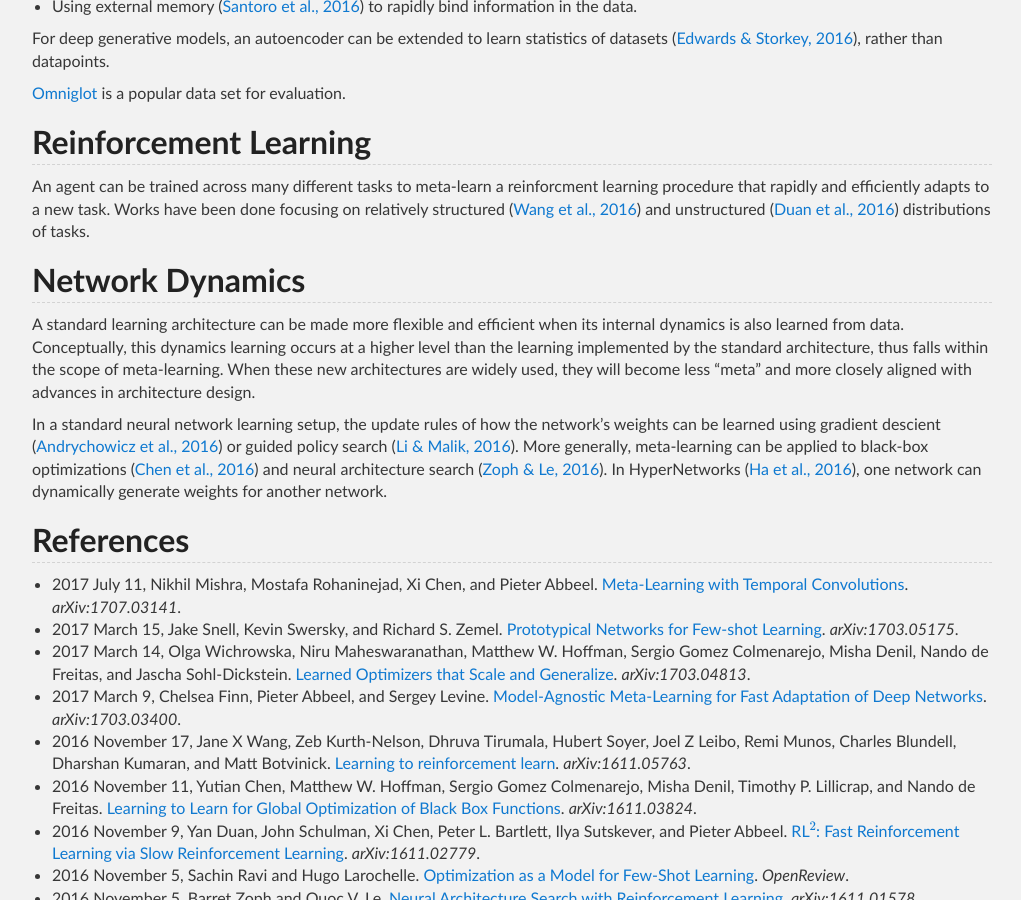
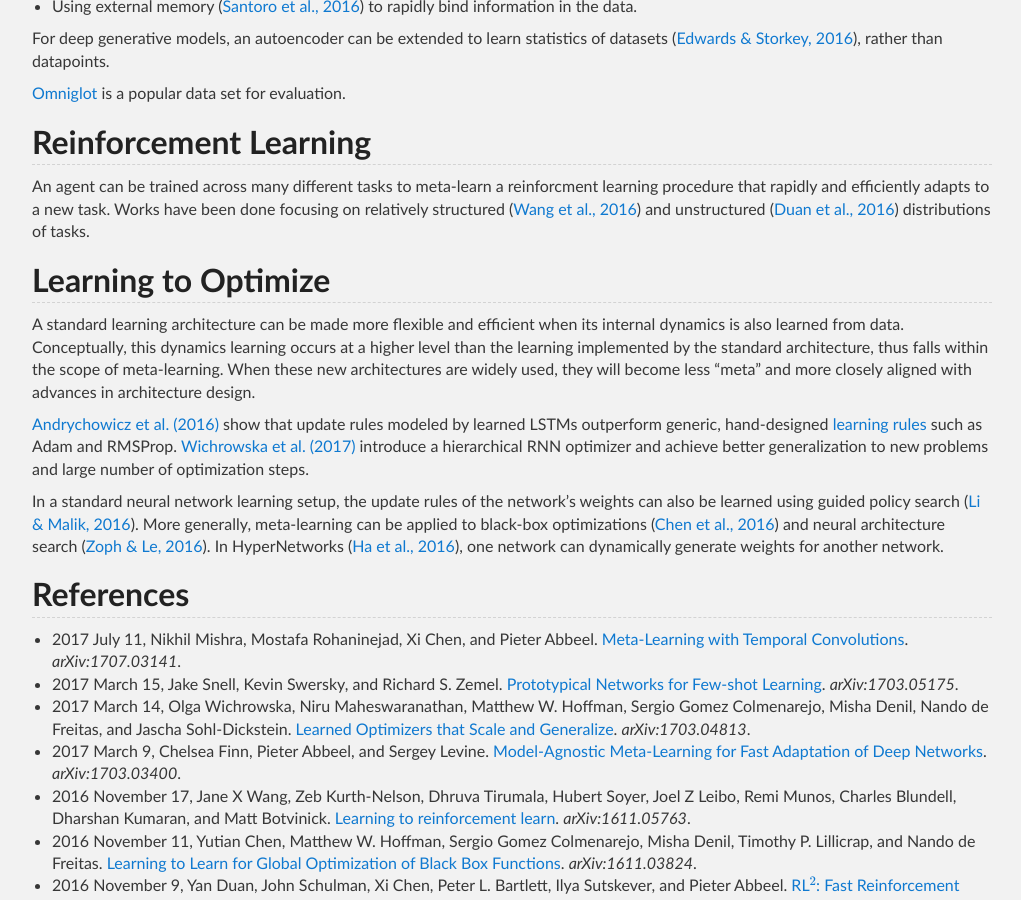
Before and after one commit to Tonywuhk/realai.org, a Jekyll site: the page built from meta-learning.md, in a window 1280 px wide and 900 px high, scrolled down 542 px. Shown: the whole window, without its empty margins (128-1149 px from the left). Built offline with Jekyll 4.4.1, drawn with Linux system fonts in a browser that asks for light colours; our own code applies the rules of GitHub Pages for plain Markdown files; formulas are drawn with MathJax 3; comment, search, counter and statistics services are not loaded; the repository's description, which GitHub fills in, is left out.

Commit message:
Update Meta-Learning

```diff
--- a/meta-learning.md
+++ b/meta-learning.md
@@ -25,11 +25,13 @@ For deep generative models, an autoencoder can be extended to learn statistics o
 
 An agent can be trained across many different tasks to meta-learn a reinforcment learning procedure that rapidly and efficiently adapts to a new task. Works have been done focusing on relatively structured ([Wang et al., 2016](https://arxiv.org/abs/1611.05763)) and unstructured ([Duan et al., 2016](https://arxiv.org/abs/1611.02779)) distributions of tasks.
 
-## Network Dynamics
+## Learning to Optimize
 
 A standard learning architecture can be made more flexible and efficient when its internal dynamics is also learned from data. Conceptually, this dynamics learning occurs at a higher level than the learning implemented by the standard architecture, thus falls within the scope of meta-learning. When these new architectures are widely used, they will become less "meta" and more closely aligned with advances in architecture design.
 
-In a standard neural network learning setup, the update rules of how the network's weights can be learned using gradient descient ([Andrychowicz et al., 2016](https://arxiv.org/abs/1606.04474)) or guided policy search ([Li & Malik, 2016](https://arxiv.org/abs/1606.01885)). More generally, meta-learning can be applied to black-box optimizations ([Chen et al., 2016](https://arxiv.org/abs/1611.03824)) and neural architecture search ([Zoph & Le, 2016](https://arxiv.org/abs/1611.01578)). In HyperNetworks ([Ha et al., 2016](https://arxiv.org/abs/1609.09106)), one network can dynamically generate weights for another network.
+[Andrychowicz et al. (2016)](https://arxiv.org/abs/1606.04474) show that update rules modeled by learned LSTMs outperform generic, hand-designed [learning rules](http://realai.org/learning-rules/) such as Adam and RMSProp. [Wichrowska et al. (2017)](https://arxiv.org/abs/1703.04813) introduce a hierarchical RNN optimizer and achieve better generalization to new problems and large number of optimization steps.
+
+In a standard neural network learning setup, the update rules of the network's weights can also be learned using guided policy search ([Li & Malik, 2016](https://arxiv.org/abs/1606.01885)). More generally, meta-learning can be applied to black-box optimizations ([Chen et al., 2016](https://arxiv.org/abs/1611.03824)) and neural architecture search ([Zoph & Le, 2016](https://arxiv.org/abs/1611.01578)). In HyperNetworks ([Ha et al., 2016](https://arxiv.org/abs/1609.09106)), one network can dynamically generate weights for another network.
 
 ## References
 
```
